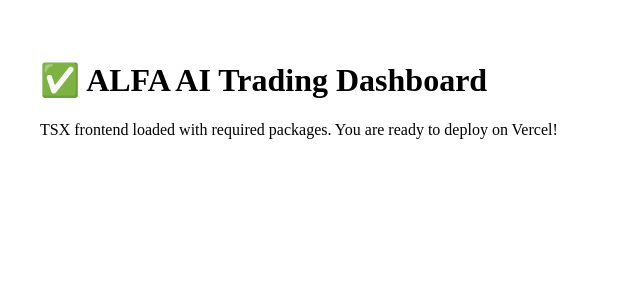
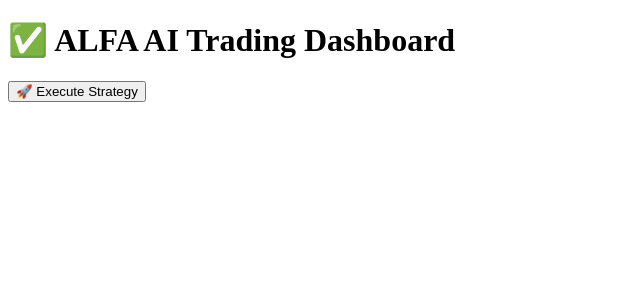
Before and after one commit to ALFATELECOM/ALFA-AI-Trading-Dashboard, a Next.js app in the folder frontend/: page / in a window 1280 px wide. Shown: the top 300 px of the page, without its empty margins (0-640 px from the left). Built offline with nearby package versions, Linux system fonts and the light colour scheme.

Commit message:
Add files via upload

```diff
--- a/frontend/pages/index.tsx
+++ b/frontend/pages/index.tsx
@@ -1,10 +1,24 @@
-import React from 'react';
+
+import { useState } from 'react';
 
 export default function Home() {
+  const [response, setResponse] = useState(null);
+
+  const executeStrategy = async () => {
+    const res = await fetch('https://alfa-ai-backend.onrender.com/execute_strategy', {
+      method: 'POST'
+    });
+    const data = await res.json();
+    setResponse(data);
+  };
+
   return (
-    <div style={{ padding: '2rem' }}>
+    <div>
       <h1>✅ ALFA AI Trading Dashboard</h1>
-      <p>TSX frontend loaded with required packages. You are ready to deploy on Vercel!</p>
+      <button onClick={executeStrategy}>🚀 Execute Strategy</button>
+      {response && (
+        <pre>{JSON.stringify(response, null, 2)}</pre>
+      )}
     </div>
   );
 }
--- a/frontend/tsconfig.json
+++ b/frontend/tsconfig.json
@@ -1,3 +1,4 @@
+
 {
   "compilerOptions": {
     "target": "es5",
@@ -12,8 +13,7 @@
     "moduleResolution": "node",
     "resolveJsonModule": true,
     "isolatedModules": true,
-    "jsx": "preserve",
-    "incremental": true
+    "jsx": "preserve"
   },
   "include": ["next-env.d.ts", "**/*.ts", "**/*.tsx"],
   "exclude": ["node_modules"]
```
Also changed, not shown: frontend/package.json (+7 -6 lines).
